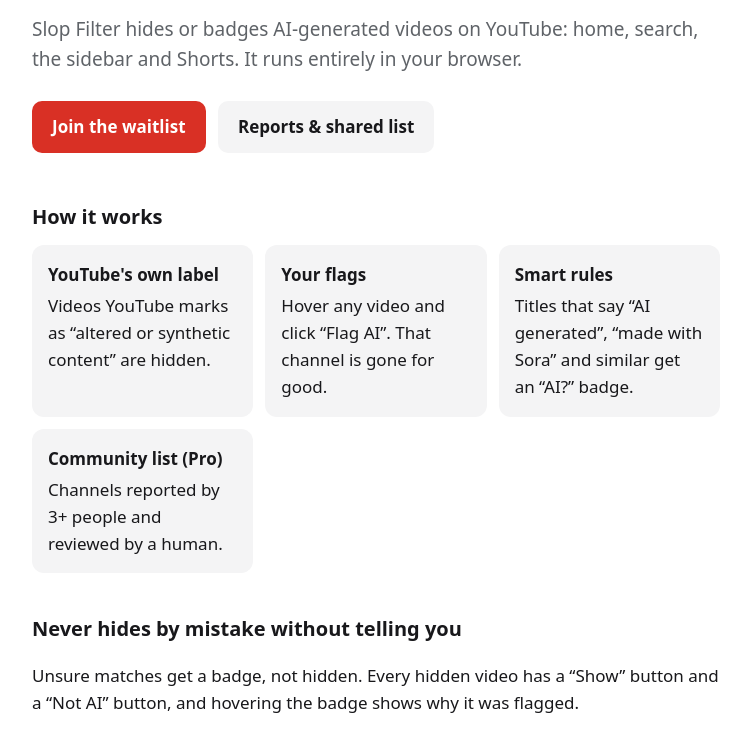
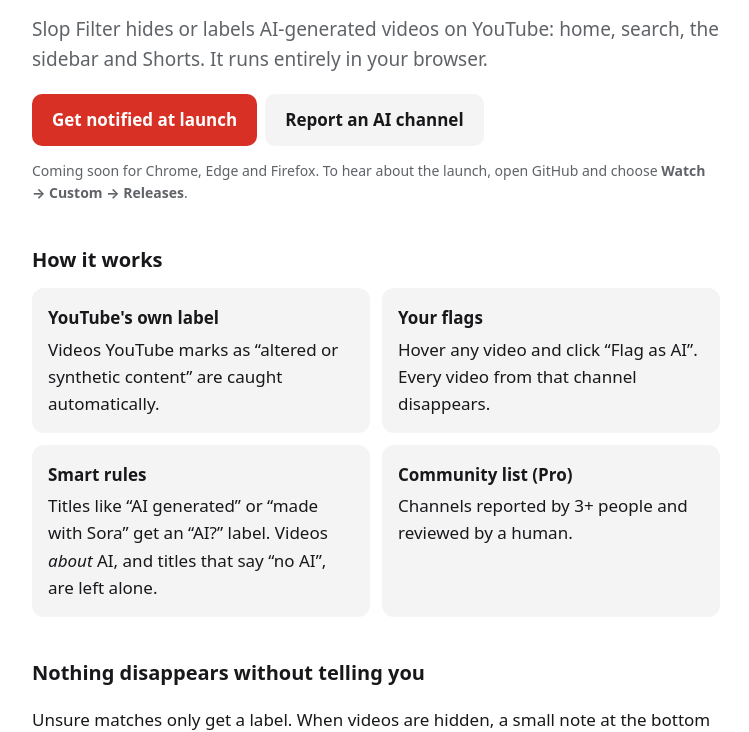
Before and after one commit to MohamedAchich/Slop-Filter-Community, a plain HTML site: page site/index.html in a window 1280 px wide. Shown: the part 222-954 px from the top of the page, without its empty margins (264-1013 px from the left). Drawn offline with Linux system fonts and the light colour scheme.

Commit message:
Landing page: current wording, launch notify link, layout

```diff
--- a/site/index.html
+++ b/site/index.html
@@ -4,7 +4,7 @@
   <meta charset="utf-8">
   <meta name="viewport" content="width=device-width, initial-scale=1">
   <title>Slop Filter – hide AI-generated YouTube videos</title>
-  <meta name="description" content="A browser extension that hides or badges AI-generated videos on YouTube. Runs entirely in your browser.">
+  <meta name="description" content="A browser extension that hides or labels AI-generated videos on YouTube. Runs entirely in your browser.">
   <link rel="icon" href="icon.png">
   <link rel="stylesheet" href="style.css">
 </head>
@@ -13,23 +13,24 @@
   <header><img src="icon.png" alt=""><strong>Slop Filter</strong></header>
 
   <h1>Your YouTube feed, without the AI slop.</h1>
-  <p class="lead">Slop Filter hides or badges AI-generated videos on YouTube: home, search, the sidebar and Shorts. It runs entirely in your browser.</p>
-  <p>
-    <!-- Replace with store links after publishing, and with your Google Form link for the waitlist. -->
-    <a class="cta" href="WAITLIST_FORM_URL">Join the waitlist</a>
-    <a class="cta secondary" href="https://github.com/MohamedAchich/Slop-Filter-Community">Reports &amp; shared list</a>
+  <p class="lead">Slop Filter hides or labels AI-generated videos on YouTube: home, search, the sidebar and Shorts. It runs entirely in your browser.</p>
+  <p class="actions">
+    <!-- At launch: replace the first link with the store links (Chrome, Edge, Firefox). -->
+    <a class="cta" href="https://github.com/MohamedAchich/Slop-Filter-Community">Get notified at launch</a>
+    <a class="cta secondary" href="https://github.com/MohamedAchich/Slop-Filter-Community">Report an AI channel</a>
   </p>
+  <p class="note">Coming soon for Chrome, Edge and Firefox. To hear about the launch, open GitHub and choose <b>Watch → Custom → Releases</b>.</p>
 
   <h2>How it works</h2>
   <div class="grid">
-    <div class="card"><b>YouTube's own label</b>Videos YouTube marks as “altered or synthetic content” are hidden.</div>
-    <div class="card"><b>Your flags</b>Hover any video and click “Flag AI”. That channel is gone for good.</div>
-    <div class="card"><b>Smart rules</b>Titles that say “AI generated”, “made with Sora” and similar get an “AI?” badge.</div>
+    <div class="card"><b>YouTube's own label</b>Videos YouTube marks as “altered or synthetic content” are caught automatically.</div>
+    <div class="card"><b>Your flags</b>Hover any video and click “Flag as AI”. Every video from that channel disappears.</div>
+    <div class="card"><b>Smart rules</b>Titles like “AI generated” or “made with Sora” get an “AI?” label. Videos <em>about</em> AI, and titles that say “no AI”, are left alone.</div>
     <div class="card"><b>Community list (Pro)</b>Channels reported by 3+ people and reviewed by a human.</div>
   </div>
 
-  <h2>Never hides by mistake without telling you</h2>
-  <p>Unsure matches get a badge, not hidden. Every hidden video has a “Show” button and a “Not AI” button, and hovering the badge shows why it was flagged.</p>
+  <h2>Nothing disappears without telling you</h2>
+  <p>Unsure matches only get a label. When videos are hidden, a small note at the bottom of the page says how many, with a “Show” button. Hover any label to see why it was flagged, and click “Not AI” to never flag that channel again.</p>
 
   <h2>Why</h2>
   <blockquote>“Half my feed or suggestions are AI crap… it takes you a while to catch them.” – a Hacker News reader</blockquote>
--- a/site/style.css
+++ b/site/style.css
@@ -1,5 +1,5 @@
 :root { --bg:#fff; --text:#18181b; --muted:#5f6368; --card:#f4f4f5; --accent:#d93025; color-scheme: light dark; }
-@media (prefers-color-scheme: dark) { :root { --bg:#141416; --text:#f4f4f5; --muted:#a1a1aa; --card:#222226; --accent:#f28b82; } }
+@media (prefers-color-scheme: dark) { :root { --bg:#141416; --text:#f4f4f5; --muted:#a1a1aa; --card:#222226; --accent:#e5332a; } }
 * { box-sizing: border-box; }
 body { margin:0; background:var(--bg); color:var(--text); font:17px/1.6 system-ui,-apple-system,"Segoe UI",Roboto,sans-serif; }
 main { max-width: 720px; margin: 0 auto; padding: 48px 16px 64px; }
@@ -11,7 +11,11 @@ p, li { color: var(--text); }
 .lead { font-size: 19px; color: var(--muted); }
 .cta { display:inline-block; margin: 8px 8px 8px 0; padding: 12px 20px; border-radius: 10px; background: var(--accent); color: #fff; font-weight: 600; text-decoration: none; }
 .cta.secondary { background: var(--card); color: var(--text); }
-.grid { display:grid; grid-template-columns: repeat(auto-fit, minmax(200px, 1fr)); gap: 12px; }
+.grid { display:grid; grid-template-columns: repeat(2, minmax(0, 1fr)); gap: 12px; }
+@media (max-width: 560px) { .grid { grid-template-columns: 1fr; } }
+.actions { display:flex; flex-wrap:wrap; gap: 8px; margin: 20px 0 8px; }
+.actions .cta { margin: 0; }
+.note { color: var(--muted); font-size: 14px; }
 .card { background: var(--card); border-radius: 12px; padding: 16px; }
 .card b { display:block; margin-bottom: 4px; }
 blockquote { margin: 0; padding: 12px 16px; border-left: 3px solid var(--accent); background: var(--card); border-radius: 0 8px 8px 0; }
```
